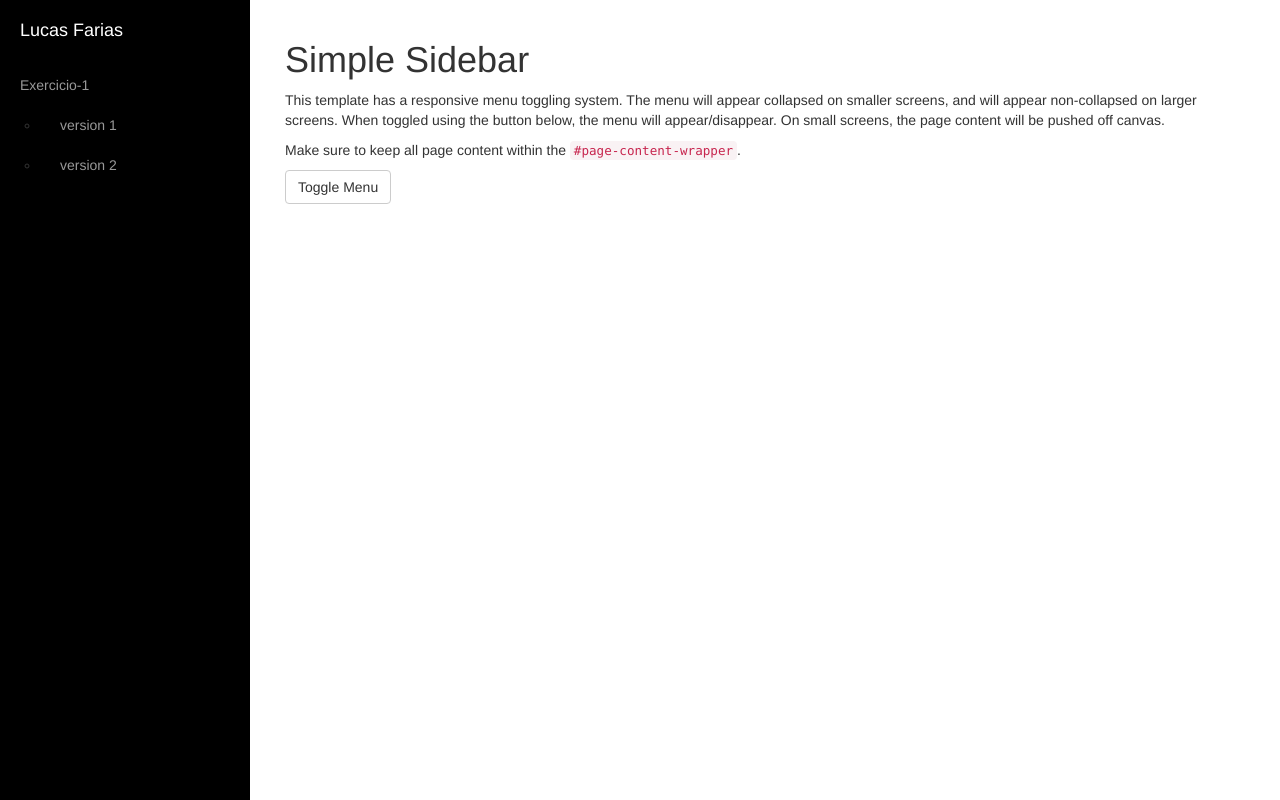
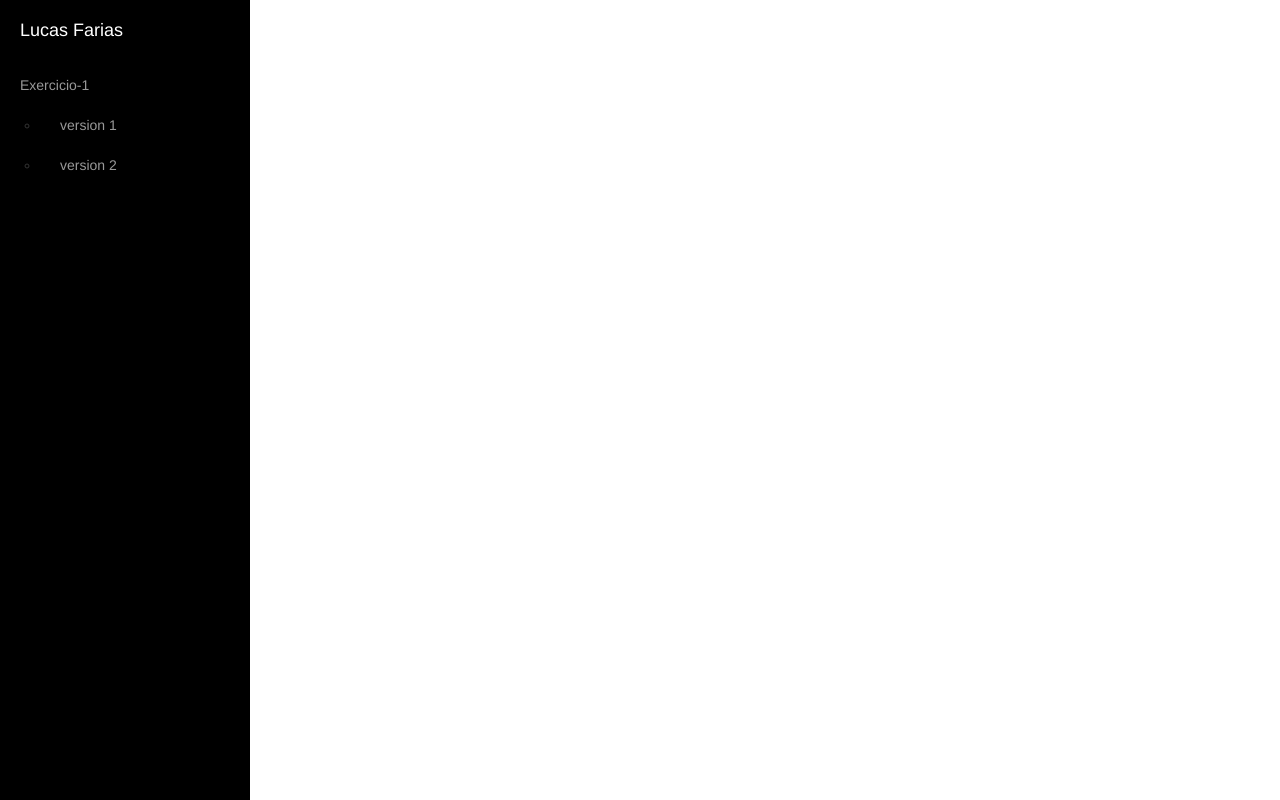
Before and after one commit to lffsantos/ng-masters, a plain HTML site: page index.html in a window 1280 px wide. Drawn offline with Linux system fonts and the light colour scheme.

Commit message:
minor fix

```diff
--- a/index.html
+++ b/index.html
@@ -54,10 +54,6 @@
             <div class="container-fluid">
                 <div class="row">
                     <div class="col-lg-12">
-                        <h1>Simple Sidebar</h1>
-                        <p>This template has a responsive menu toggling system. The menu will appear collapsed on smaller screens, and will appear non-collapsed on larger screens. When toggled using the button below, the menu will appear/disappear. On small screens, the page content will be pushed off canvas.</p>
-                        <p>Make sure to keep all page content within the <code>#page-content-wrapper</code>.</p>
-                        <a href="#menu-toggle" class="btn btn-default" id="menu-toggle">Toggle Menu</a>
                     </div>
                 </div>
             </div>
```
